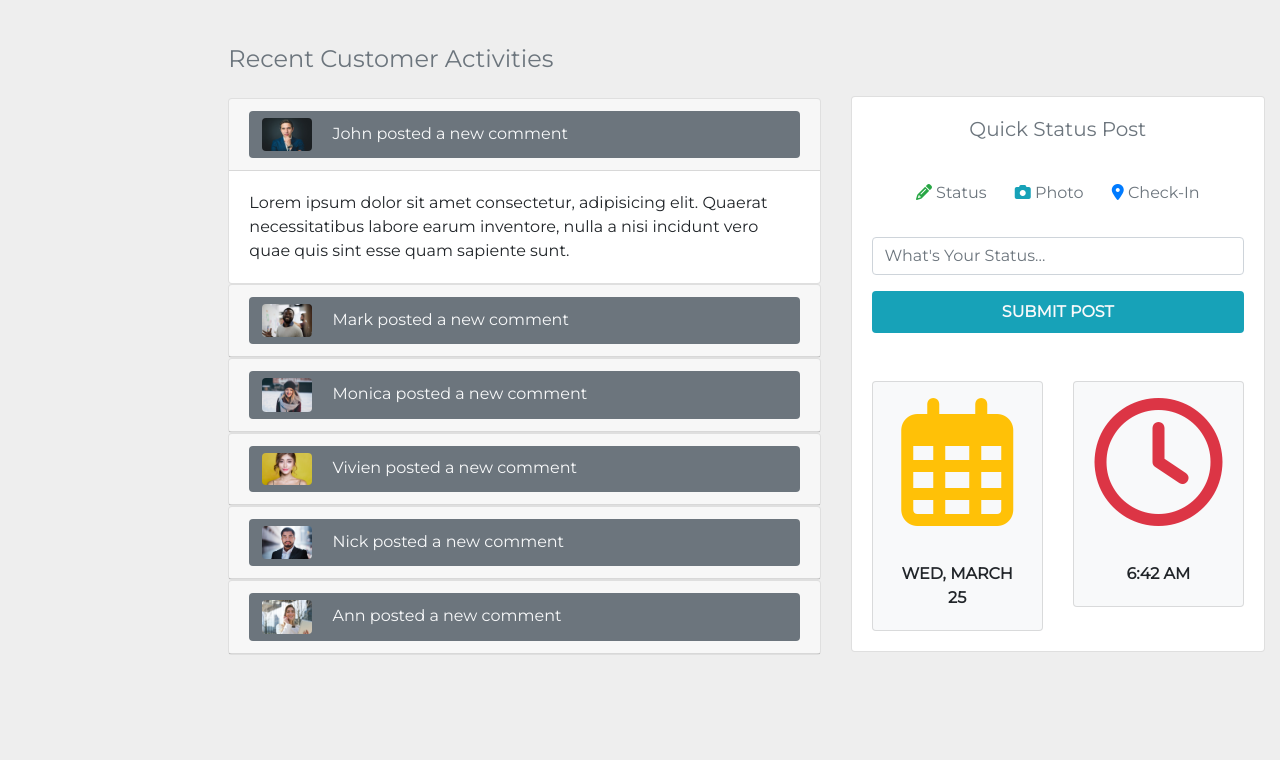
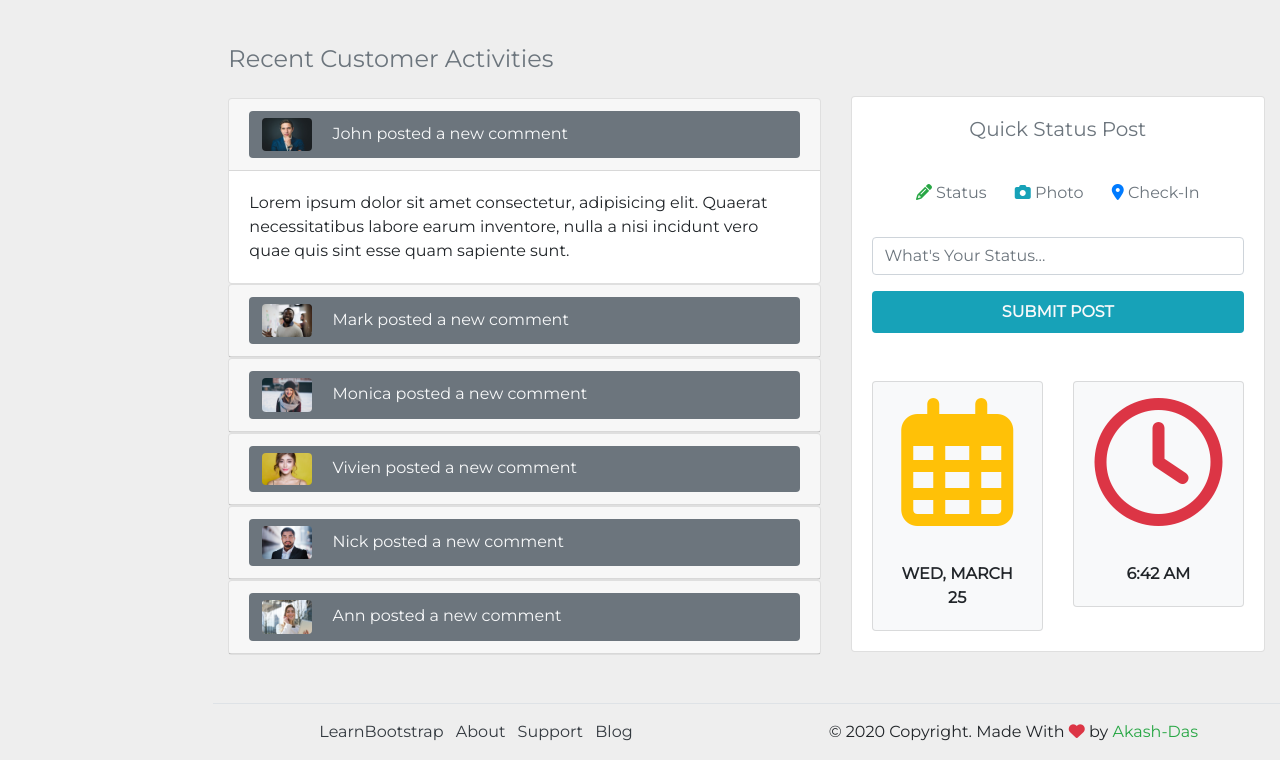
Before and after one commit to akash02-das/admin-dashboard, a plain HTML site: page index.html in a window 1280 px wide. Shown: the part 1420-2180 px from the top of the page. Before the commit the page ends 2123 px from the top, so only its background shows below. Drawn offline with nearby package versions, Linux system fonts and the light colour scheme.

Commit message:
Created Footer Section

```diff
--- a/index.html
+++ b/index.html
@@ -971,6 +971,42 @@
     </section>
     <!-- ############### End of Activities / Quick Post ############## -->
 
+    <!-- ######### Footer ######### -->
+    <footer>
+      <div class="container-fluid">
+        <div class="row">
+          <div class="col-xl-10 col-lg-9 col-md-8 ml-auto">
+            <div class="row border-top pt-3">
+              <div class="col-lg-6 text-center">
+                <ul class="list-inline">
+                  <li class="list-inline-item mr-2">
+                    <a href="#" class="text-dark">LearnBootstrap</a>
+                  </li>
+                  <li class="list-inline-item mr-2">
+                    <a href="#" class="text-dark">About</a>
+                  </li>
+                  <li class="list-inline-item mr-2">
+                    <a href="#" class="text-dark">Support</a>
+                  </li>
+                  <li class="list-inline-item mr-2">
+                    <a href="#" class="text-dark">Blog</a>
+                  </li>
+                </ul>
+              </div>
+              <div class="col-lg-6 text-center">
+                <p>
+                  &copy; 2020 Copyright. Made With
+                  <i class="fas fa-heart text-danger"></i> by
+                  <span class="text-success">Akash-Das</span>
+                </p>
+              </div>
+            </div>
+          </div>
+        </div>
+      </div>
+    </footer>
+    <!-- ######### End of Footer ######### -->
+
     <!-- Bootstrap JS -->
     <script
       src="https://code.jquery.com/jquery-3.4.1.slim.min.js"
```
